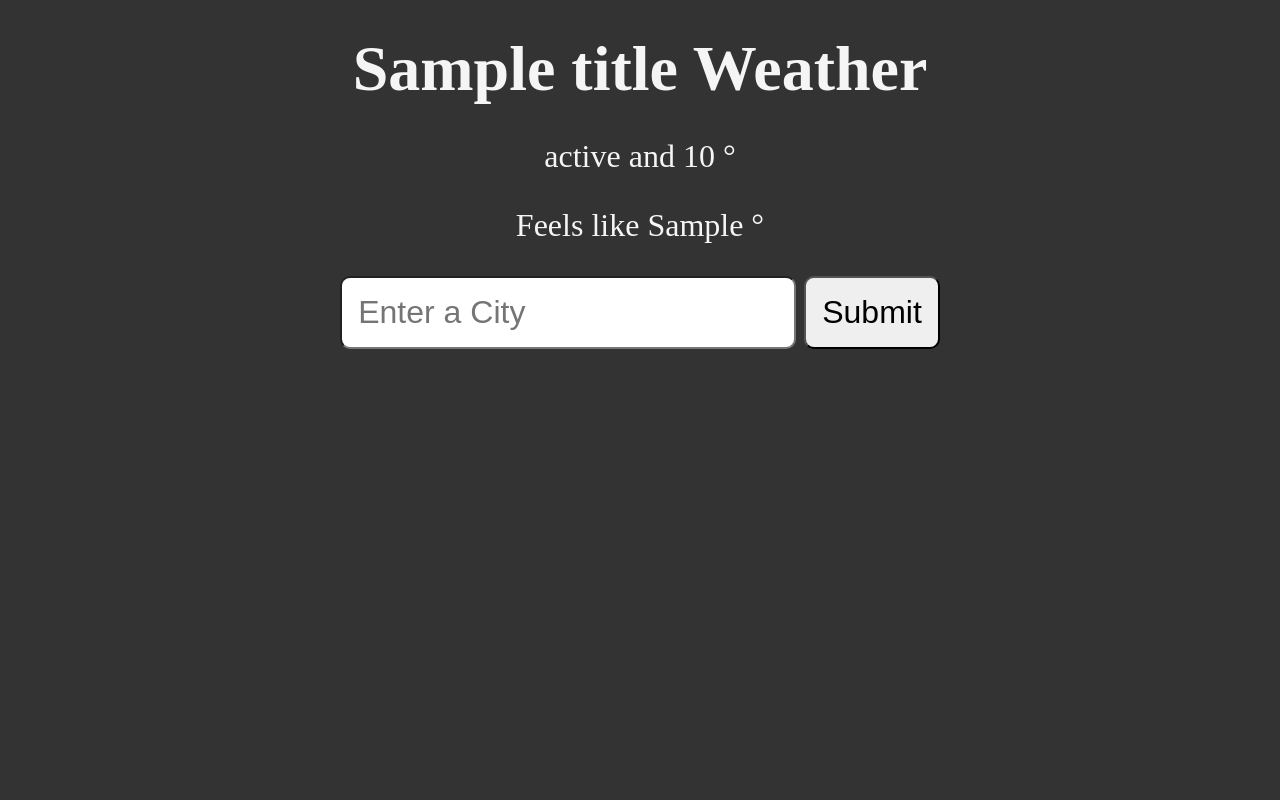
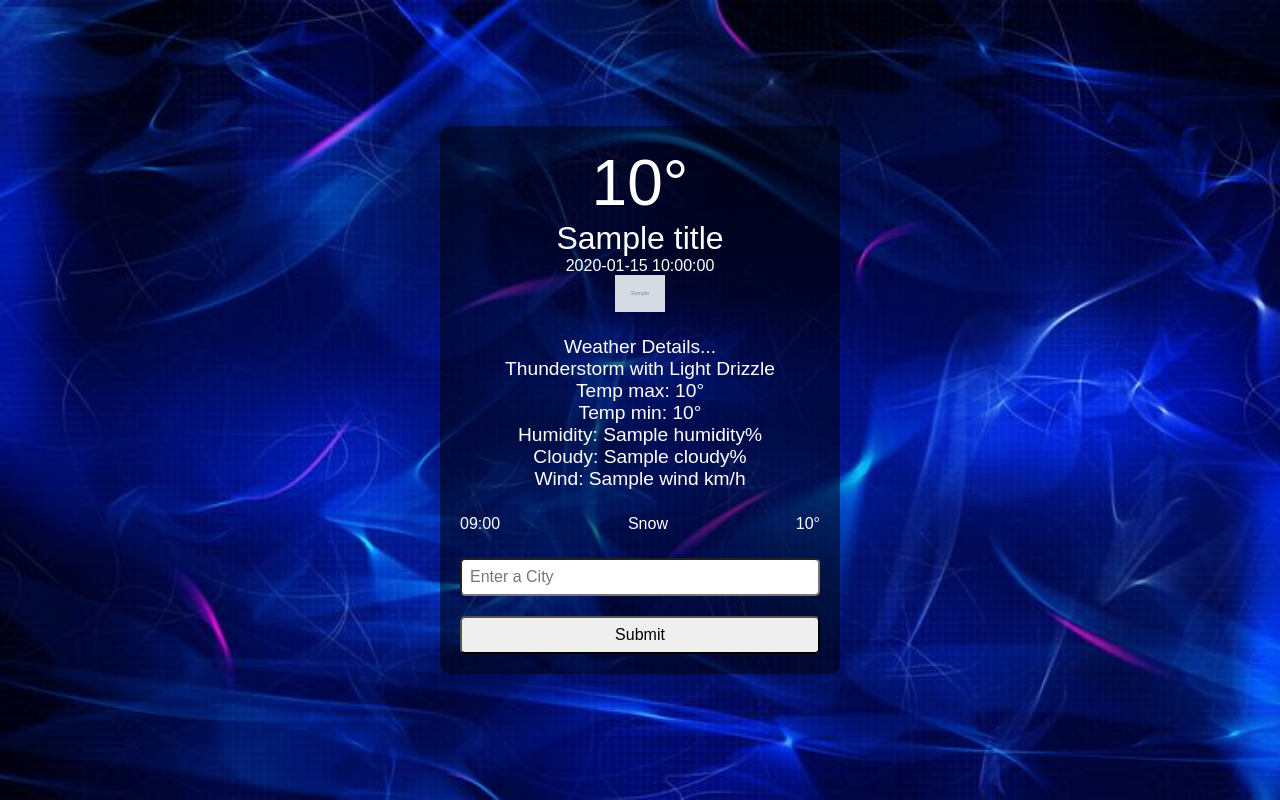
Before and after one commit to mo7amedaliEbaid/play_around_with_flask, a Flask app: template templates/weather.html in a window 1280 px wide. Run offline with Flask 3, Linux system fonts and the light colour scheme; the template is opened without the code that fills it: most values are stand-ins (such as "Sample title", 1, 10 or a date in 2020).

Commit message:
update_ui

```diff
--- a/server.py
+++ b/server.py
@@ -1,38 +1,45 @@
 from flask import Flask, render_template, request
 from weather import get_current_weather
 from waitress import serve
+import datetime
 
-app=Flask(__name__)
+app = Flask(__name__)
+
+def get_icon_url(weather_data):
+    icon_code = weather_data["weather"][0]["icon"]
+    return f"http://openweathermap.org/img/wn/{icon_code}.png"
 
 @app.route('/')
 @app.route('/index')
 def index():
     return render_template("index.html")
 
-
 @app.route('/weather')
 def get_weather():
     city = request.args.get('city')
-
-    # Check for empty strings or string with only spaces
     if not bool(city.strip()):
-        # You could render "City Not Found" instead like we do below
         city = "Cairo"
 
     weather_data = get_current_weather(city)
-
-    # City is not found by API
     if not weather_data['cod'] == 200:
         return render_template('city-not-found.html')
 
+    current_time = datetime.datetime.now().strftime("%H:%M - %A, %d %b '%y")
     return render_template(
         "weather.html",
         title=weather_data["name"],
         status=weather_data["weather"][0]["description"].capitalize(),
         temp=f"{weather_data['main']['temp']:.1f}",
-        feels_like=f"{weather_data['main']['feels_like']:.1f}"
+        feels_like=f"{weather_data['main']['feels_like']:.1f}",
+        temp_max=f"{weather_data['main']['temp_max']:.1f}",
+        temp_min=f"{weather_data['main']['temp_min']:.1f}",
+        humidity=weather_data['main']['humidity'],
+        cloudy=weather_data['clouds']['all'],
+        wind=f"{weather_data['wind']['speed']:.1f}",
+        forecast_temp=f"{weather_data['main']['temp']:.1f}",
+        current_time=current_time,
+        icon_url=get_icon_url(weather_data)
     )
-
 
 if __name__=="__main__":
     serve(app, host='0.0.0.0', port=8000)
--- a/static/styles/style.css
+++ b/static/styles/style.css
@@ -5,19 +5,64 @@
 }
 
 body {
-    padding: 2rem;
-    background-color: #333;
-    color: whitesmoke;
-    min-height: 100vh;
+    background-image: url('/static/images/background.jpg');
+    background-size: cover;
+    color: white;
+    font-family: Arial, sans-serif;
+    display: flex;
+    justify-content: center;
+    align-items: center;
+    height: 100vh;
+}
+
+.container {
+    background: rgba(0, 0, 0, 0.5);
+    padding: 20px;
+    border-radius: 10px;
+    text-align: center;
+    width: 400px;
+}
+
+.weather-main {
     display: flex;
     flex-direction: column;
     align-items: center;
-    gap: 2rem;
+}
+
+.temp {
+    font-size: 4rem;
+}
+
+.location {
     font-size: 2rem;
 }
 
+.time {
+    font-size: 1rem;
+}
+
+.weather-icon img {
+    width: 50px;
+}
+
+.weather-details, .forecast {
+    margin-top: 20px;
+}
+
+.details-header, .detail {
+    font-size: 1.2rem;
+}
+
+.forecast-item {
+    display: flex;
+    justify-content: space-between;
+    padding: 5px 0;
+}
+
 input, button {
-    font-size: 2rem;
-    padding: 1rem;
-    border-radius: 10px;
+    font-size: 1rem;
+    padding: 0.5rem;
+    margin-top: 20px;
+    border-radius: 5px;
+    width: 100%;
 }
--- a/templates/weather.html
+++ b/templates/weather.html
@@ -4,19 +4,37 @@
     <meta charset="UTF-8">
     <meta name="viewport" content="width=device-width, initial-scale=1.0">
     <title>{{ title }} Weather</title>
-    <link href="{{ url_for('static', filename='styles/style.css')}}"
-    rel="stylesheet"/>
+    <link href="{{ url_for('static', filename='styles/style.css')}}" rel="stylesheet"/>
 </head>
 <body>
-    <h1>{{ title }} Weather</h1>
-
-    <p>{{ status }} and {{ temp }} &deg;</p>
-    <p>Feels like {{ feels_like }} &deg;</p>
-
-    <form action="/weather">
-        <input type="text" name="city" id="city" placeholder="Enter a City" />
-        <button type="submit">Submit</button>
-
-    </form>
+    <div class="container">
+        <div class="weather-main">
+            <div class="temp">{{ temp }}&deg;</div>
+            <div class="location">{{ title }}</div>
+            <div class="time">{{ current_time }}</div>
+            <div class="weather-icon"><img src="{{ icon_url }}" alt="weather icon"></div>
+        </div>
+        <div class="weather-details">
+            <div class="details-header">Weather Details...</div>
+            <div class="detail">Thunderstorm with Light Drizzle</div>
+            <div class="detail">Temp max: {{ temp_max }}&deg;</div>
+            <div class="detail">Temp min: {{ temp_min }}&deg;</div>
+            <div class="detail">Humidity: {{ humidity }}%</div>
+            <div class="detail">Cloudy: {{ cloudy }}%</div>
+            <div class="detail">Wind: {{ wind }} km/h</div>
+        </div>
+        <div class="forecast">
+            <div class="forecast-item">
+                <div>09:00</div>
+                <div>Snow</div>
+                <div>{{ forecast_temp }}&deg;</div>
+            </div>
+            <!-- Add more forecast items as needed -->
+        </div>
+        <form action="/weather" method="get">
+            <input type="text" name="city" id="city" placeholder="Enter a City" />
+            <button type="submit">Submit</button>
+        </form>
+    </div>
 </body>
 </html>
```
Also changed, not shown: templates/index.html (+8 -8 lines), static/styles/images/background.jpg (added).
